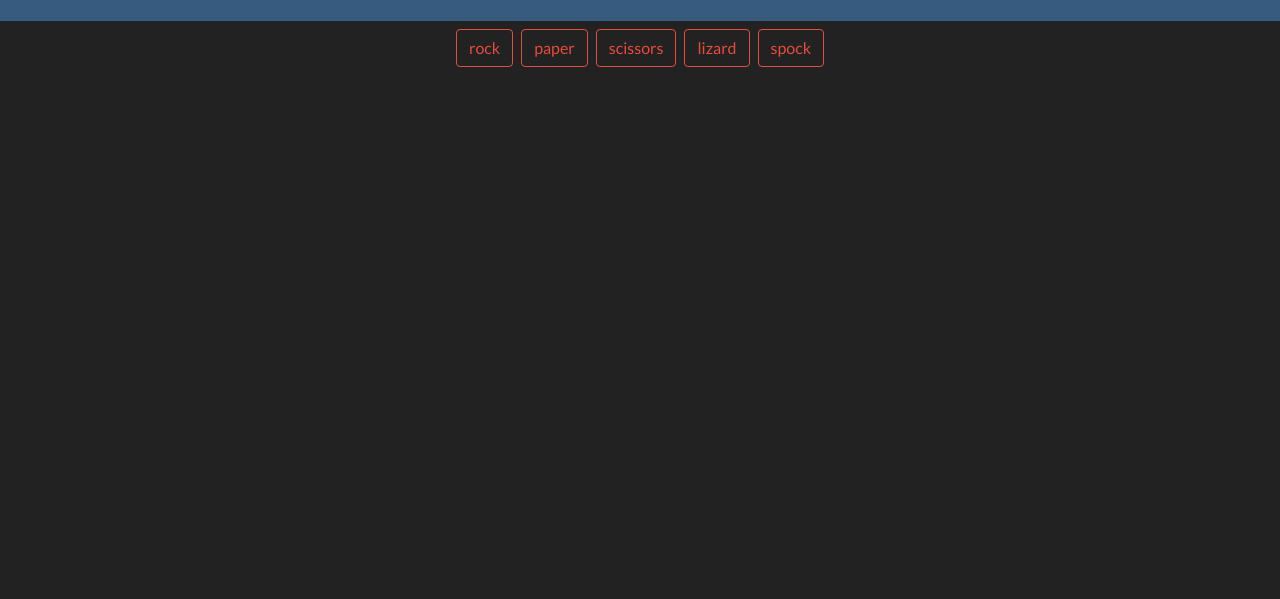
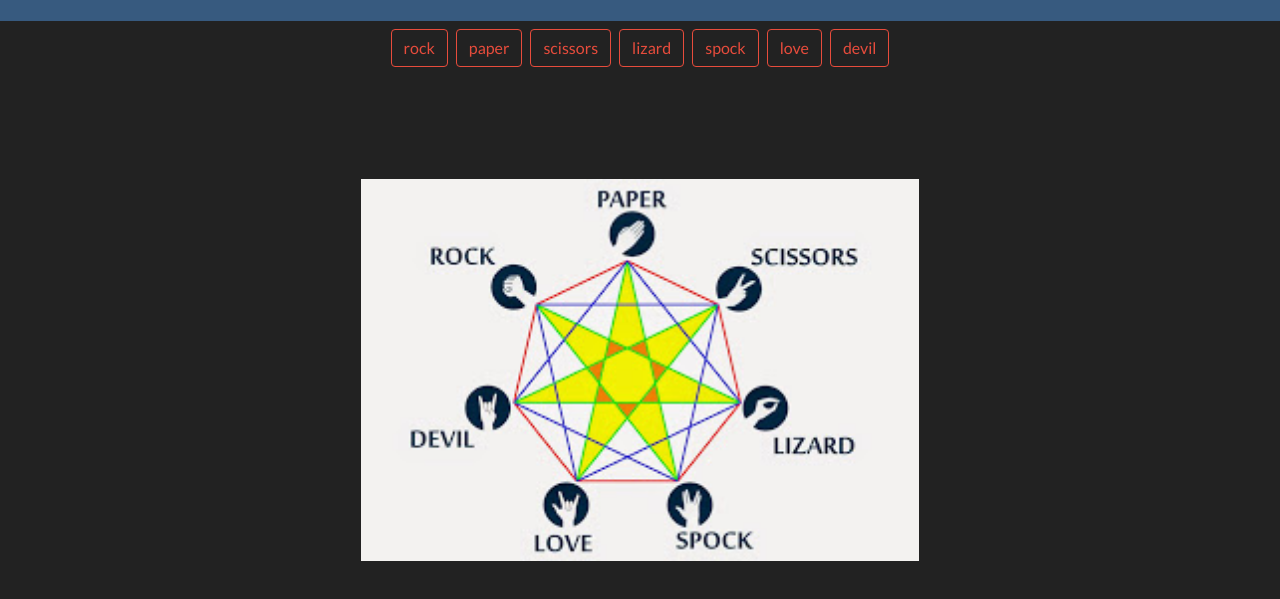
Before and after one commit to Jo-nathanWright/RockPaperScissors, a plain HTML site: page index.html in a window 1280 px wide. Shown: the part 77-676 px from the top of the page. Drawn offline with nearby package versions, Linux system fonts and the light colour scheme.

Commit message:
Added Two more options and A temp image

```diff
--- a/app.js
+++ b/app.js
@@ -5,24 +5,32 @@ let cpIcon = {}
  */
 let choices = {
     rock: {
-        wins: ['scissors', 'lizard'], //set condition to make it so if choice.win = cpChoice, then you win
+        wins: ['scissors', 'lizard', 'devil'], //set condition to make it so if choice.win = cpChoice, then you win
         icon: 'mdi mdi-circle' //sets icon for the choice the player makes
     },
     paper: {
-        wins: ['rock', 'spock'],
+        wins: ['rock', 'spock', 'love'],
         icon: 'mdi mdi-file-outline'
     },
     scissors: {
-        wins: ['paper', 'lizard'],
+        wins: ['paper', 'lizard', 'love'],
         icon: 'mdi mdi-content-cut'
     },
     lizard: {
-        wins: ['spock', 'paper'],
+        wins: ['spock', 'paper', 'love'],
         icon: 'mdi mdi-google-downasaur'
     },
     spock: {
-        wins: ['scissors', 'rock'],
+        wins: ['scissors', 'rock', 'devil'],
         icon: 'mdi mdi-hand-right'
+    },
+    love: {
+        wins: ['rock', 'spock', 'devil'],
+        icon: 'mdi mdi-heart'
+    },
+    devil: {
+        wins: ['paper', 'scissors', 'lizard'],
+        icon: 'mdi mdi-emoticon-devil-outline'
     }
 }
 
@@ -52,6 +60,14 @@ function computorsPlay() {
         case 4:
             cpChoice = 'lizard'
             cpIcon = 'mdi mdi-google-downasaur'
+            break;
+        case 5:
+            cpChoice = 'love'
+            cpIcon = 'mdi mdi-heart'
+            break;
+        case 6:
+            cpChoice = 'devil'
+            cpIcon = 'mid mid-emoticon-devil-outline'
             break;
     }
 }
--- a/index.html
+++ b/index.html
@@ -25,9 +25,10 @@
             </div>
             <div class="col-12 my-3 text-center" id="cpChoice"></div>
             <div class="col-12 my-3 text-center" id="result"></div>
+            <div class="col-12 my-3 text-center"> <img class="w-50" src="assets/Guide.jpg"></div>
         </div>
     </main>
-    <script src="app.js"></script>
+    <script src=" app.js"></script>
 </body>
 
 </html>
```
Also changed, not shown: assets/Guide.jpg (added).
